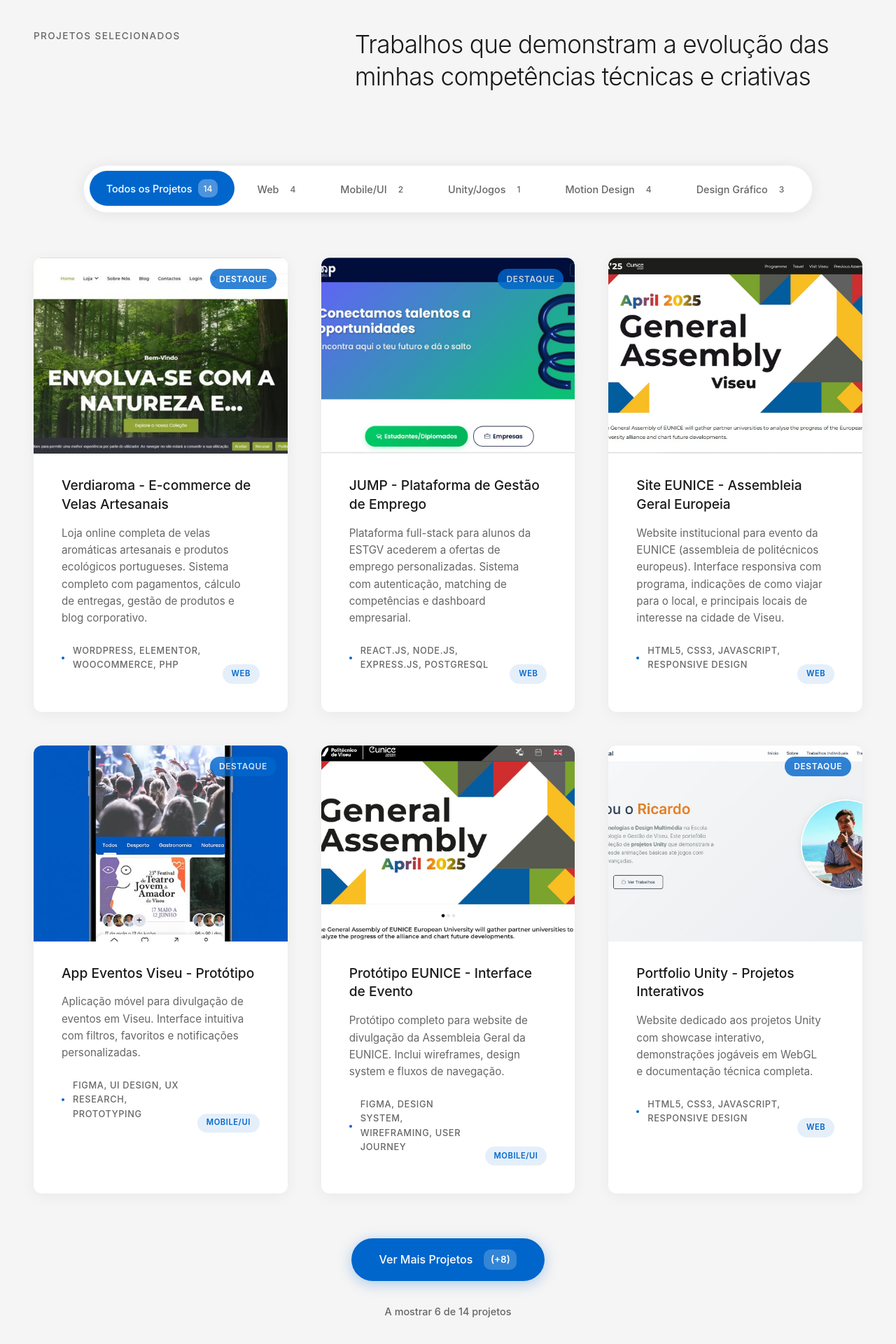
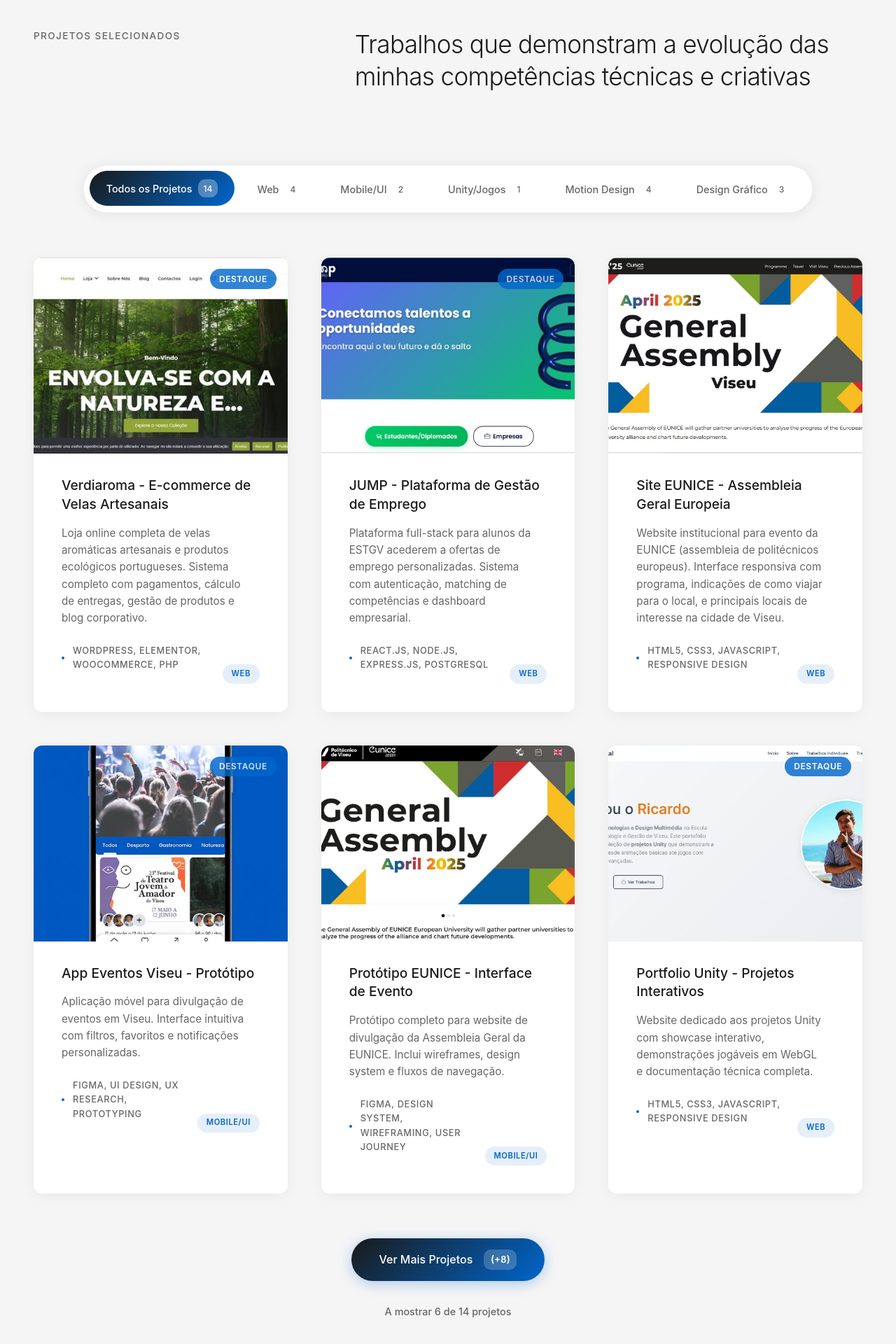
Before and after one commit to rickardovidal/portfolio-pern-app, a React (Vite) app in the folder frontend/: page / in a window 1280 px wide. Shown: the part 2724-4644 px from the top of the page at 70% size. Built offline with nearby package versions, Linux system fonts and the light colour scheme; no server answers.

Commit message:
feat: aplicar degrade preto-azul aos filtros ativos e ao botao ver mais projetos

```diff
--- a/frontend/src/components/sections/Projects.module.css
+++ b/frontend/src/components/sections/Projects.module.css
@@ -73,7 +73,7 @@
 
 .filterButton.active {
     color: var(--white);
-    background: var(--accent);
+    background: linear-gradient(135deg, var(--black), var(--accent));
     transform: translateY(-1px);
 }
 
@@ -259,7 +259,7 @@
     align-items: center;
     gap: 1rem;
     padding: 1rem 2.5rem;
-    background: var(--accent);
+    background: linear-gradient(135deg, var(--black), var(--accent));
     color: var(--white);
     border: none;
     border-radius: 50px;
```
